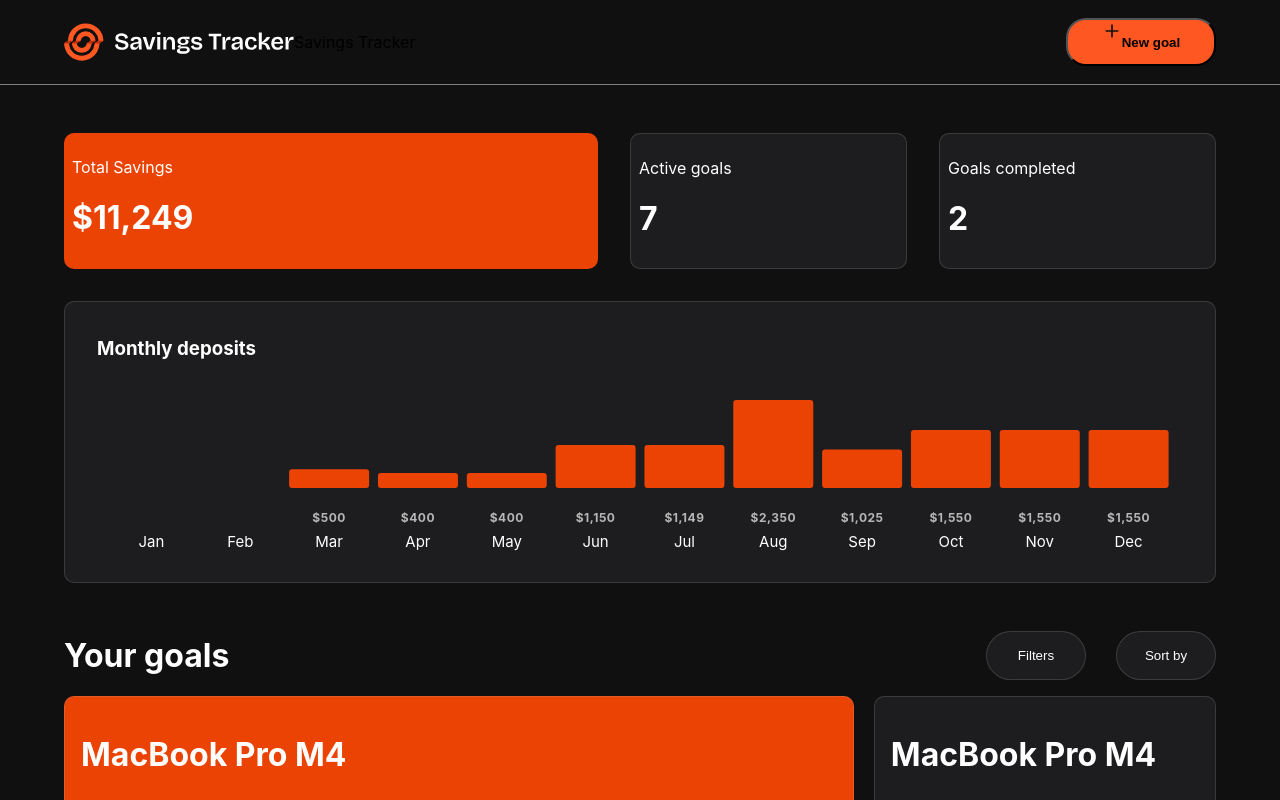
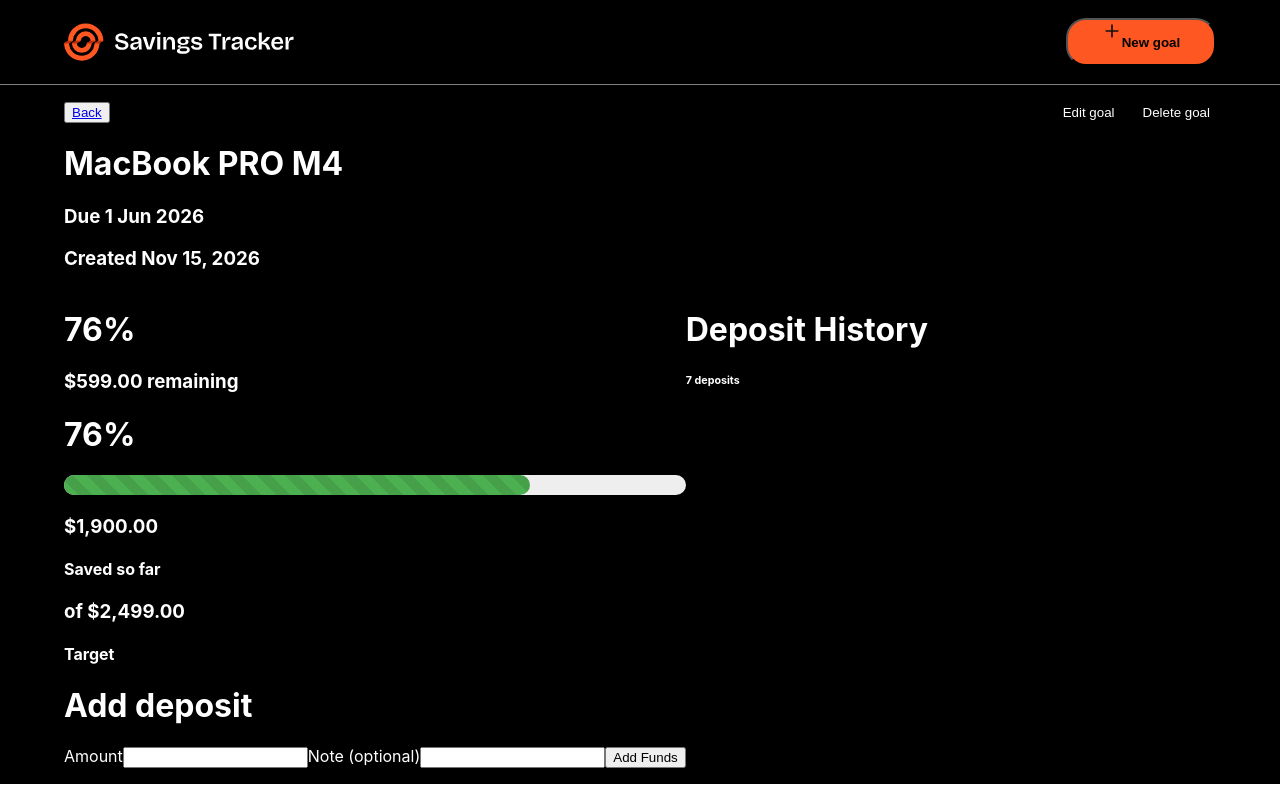
Before and after one commit to Tduncan14/savingtracker2.0, a React (Create React App) app in the folder frontend/: page /goals/1 in a window 1280 px wide. Shown: the top 800 px of the page. Built offline with nearby package versions, Linux system fonts and the light colour scheme.

Commit message:
keep moving forward

```diff
--- a/frontend/src/App.css
+++ b/frontend/src/App.css
@@ -32,6 +32,15 @@
 
 .App {
   background: var(--Neutral900);
-  min-height: 100vh;
+
 
 }
+
+
+body,
+html {
+  margin: 0;
+  padding: 0;
+  height: 100%;
+  /* Ensures the body actually fills the screen */
+}
--- a/frontend/src/App.js
+++ b/frontend/src/App.js
@@ -3,16 +3,22 @@
 import Header from './Components/Header/Header';
 import TotalCal from './Components/TotalCal/Totalcal';
 import Goals from './Goals/Goal';
+import { Route, Routes } from 'react-router';
+import Home from './Components/Home/Home';
+import Goalpage from './Components/GoalPage/Goalpage';
 
 function App() {
   return (
-
-    <div className="App">
+    <div className="">
       <Header />
-      <TotalCal />
-      <Goals />
+      <Routes>
+        <Route path='/' element={<Home />} />
 
 
+        <Route path="/goals/:id" element={<Goalpage />}>
+
+        </Route>
+      </Routes>
     </div>
   );
 }
--- /dev/null
+++ b/frontend/src/Components/GoalPage/Goalpage.css
@@ -0,0 +1,36 @@
+.goalpageContainer {
+    background-color: black;
+    height: 100%;
+    color: white;
+    display: flex;
+    flex-direction: column;
+    padding: 1rem 4rem 1rem;
+}
+
+
+.goalPageHeader {
+    display: flex;
+    justify-content: space-between;
+
+}
+
+
+.spliteMeButton {
+    display: flex;
+    column-gap: 1rem;
+    outline: none;
+
+}
+
+.spliteMeButton button {
+    background: inherit;
+    outline: none;
+    color: #fff;
+    border: none;
+
+}
+
+.goaldataBothLR {
+    display: flex;
+
+}
--- /dev/null
+++ b/frontend/src/Components/GoalPage/Goalpage.js
@@ -0,0 +1,152 @@
+import { useState, useEffect } from 'react';
+import './Goalpage.css'
+import { NavLink } from 'react-router';
+
+
+const Goalpage = ({ goals }) => {
+
+
+
+
+
+
+    return (
+        <div className="goalpageContainer">
+
+            <div className="goalPageHeader">
+
+                <div className="leftBack">
+                    <div>
+                        <button> <NavLink to="/">Back</NavLink></button>
+                    </div>
+
+
+                </div>
+
+
+                <div className='spliteMeButton'>
+                    <button>Edit goal</button>
+
+
+
+                    <button>Delete goal</button>
+                </div>
+            </div>
+
+            <div className="goalData">
+                <h1>MacBook PRO M4</h1>
+                <div className="goalDataTitle">
+                    <h3>Due 1 Jun 2026</h3>
+                    <h3>Created Nov 15, 2026</h3>
+                </div>
+
+            </div>
+
+
+
+            {/* end goal page header */}
+
+
+            <div className="goaldataBothLR">
+
+
+                <div className="leftData">
+
+
+
+                    <div className="goalDataInfo">
+
+                        <div className="goalDataLeft">
+                            <div className="goalDataLeftTitle">
+                                <h1>76%</h1>
+
+                                <h3>$599.00 remaining</h3>
+                            </div>
+
+
+                            <div className="goalDataLeftInput">
+
+                                <div className="InputContainer">
+                                    <h1>76%</h1>
+
+                                    <progress value={75} max={100} />
+
+                                </div>
+
+
+                                <div className="goalDataMoneySaved">
+                                    <h3>$1,900.00</h3>
+                                    <h4>Saved so far</h4>
+                                </div>
+
+                                <div className="goalDataMoneyTotal">
+                                    <h3> of $2,499.00</h3>
+                                    <h4>Target</h4>
+                                </div>
+
+
+
+                            </div>
+
+                        </div>
+
+
+                        <div className="goalDataRight">
+
+                        </div>
+
+
+                    </div>
+
+
+                    <div className="addDeposit">
+
+                        <h1>Add deposit</h1>
+
+                        <div className="addDepositContainer">
+
+                            <label for="amountAdded">
+                                Amount
+                            </label>
+
+                            <input type="number" id="amountAdded" name="amountAdded" />
+
+
+                            <label for="amountAdded">
+                                Note (optional)
+                            </label>
+
+                            <input type="number" id="amountAdded" name="amountAdded" />
+
+
+                            <button>Add Funds</button>
+
+                        </div>
+                    </div>
+                </div>
+
+                <div className="dataRight">
+
+                    <div className="dataRightHead">
+                        <h1>Deposit History</h1>
+
+                        <h6> 7 deposits</h6>
+                    </div>
+
+                    <div className="depositHistory">
+
+                    </div>
+
+                </div>
+
+            </div>
+
+
+
+
+        </div>
+    )
+}
+
+
+export default Goalpage
--- a/frontend/src/Components/Header/Header.css
+++ b/frontend/src/Components/Header/Header.css
@@ -4,6 +4,7 @@
     border-bottom: 1px solid gray;
     align-items: center;
     padding: 1rem 4rem 1rem;
+    background: black;
 }
 
 .logo {
--- /dev/null
+++ b/frontend/src/Components/Home/Home.js
@@ -0,0 +1,18 @@
+
+import '../../App.css';
+import Header from '../Header/Header';
+import TotalCal from '../TotalCal/Totalcal';
+import Goals from '../../Goals/Goal';
+import { Route, Routes } from 'react-router';
+
+function Home() {
+    return (
+
+        <div className="App">
+            <TotalCal />
+            <Goals />
+        </div>
+    );
+}
+
+export default Home;
--- a/frontend/src/Goals/Goal.js
+++ b/frontend/src/Goals/Goal.js
@@ -32,8 +32,9 @@
 
             <div className="goalsBody">
 
-                <NavLink className="One goalitems">
+                <NavLink to="/goals/:id " className="One goalitems">
                     <div >
+
                         <h1>MacBook Pro M4</h1>
 
                         <div className="InputContainer">
```
Also changed, not shown: frontend/src/Components/Home/Home.css (added).
